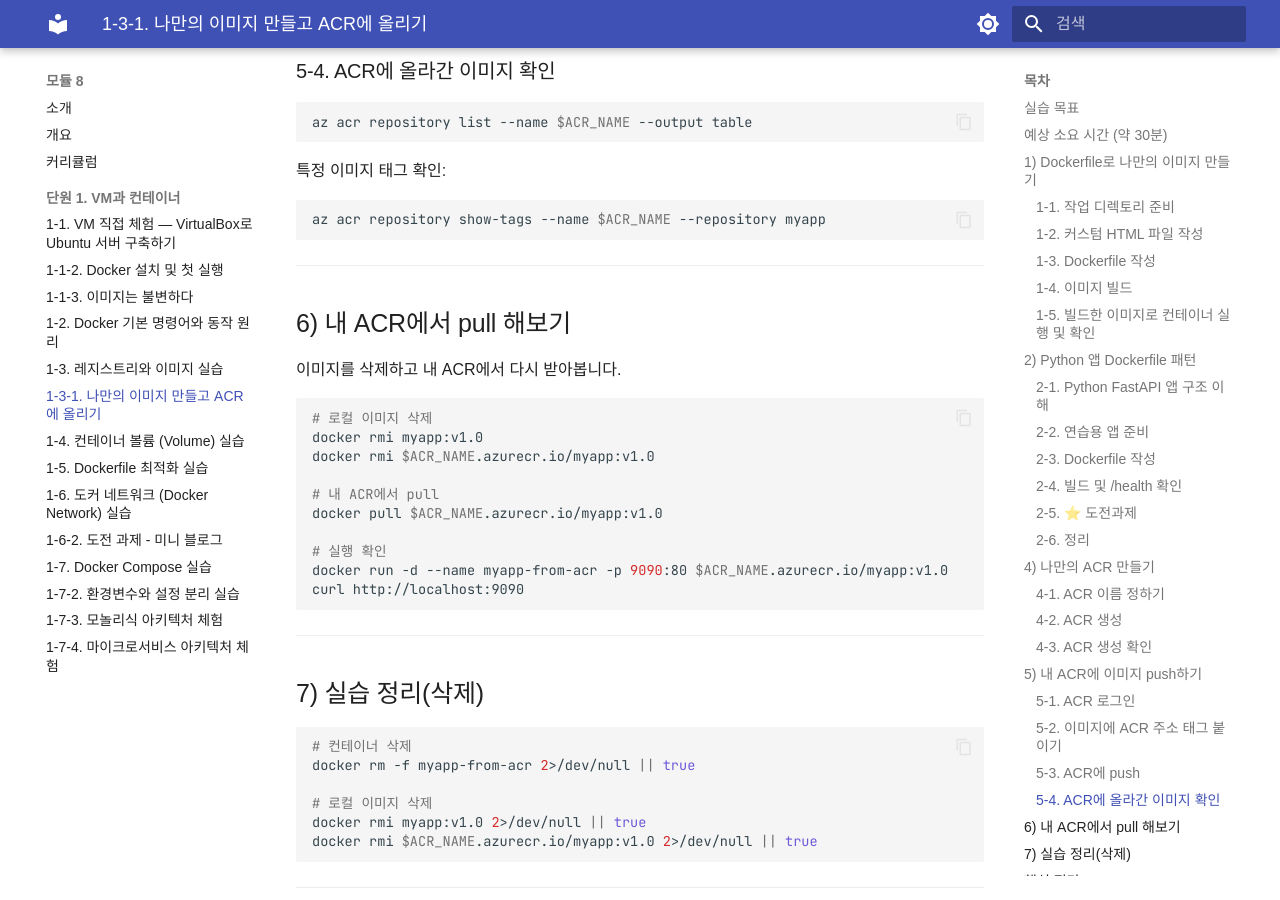
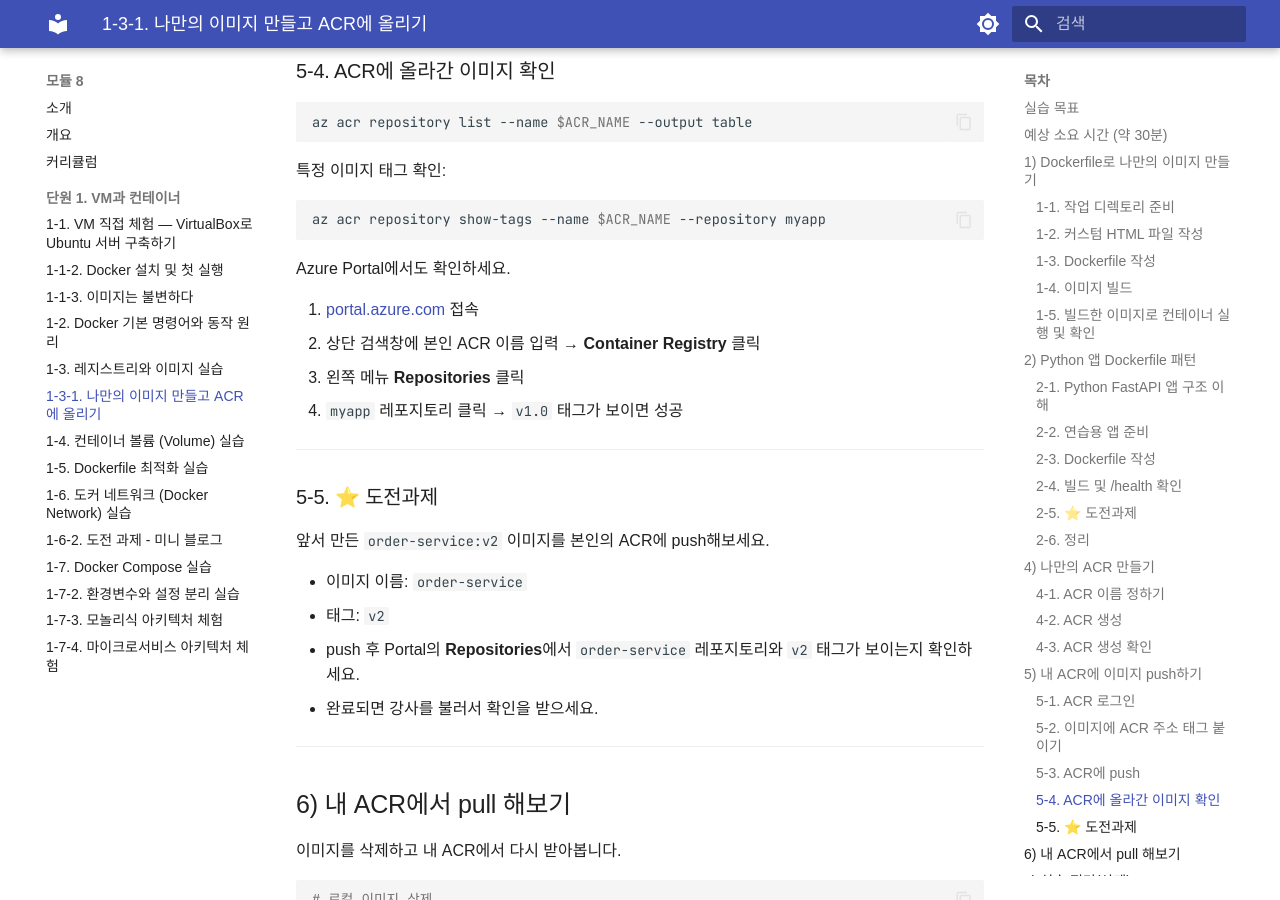
Before and after one commit to skilleat-labs/docker-k8s-labs, an MkDocs documentation site: the page built from docs/modules/module8/1-3-1.md, in a window 1280 px wide and 900 px high, scrolled down 7401 px. Built offline with MkDocs 1.6.1 and Material for MkDocs 9.7.7, drawn with Linux system fonts in a browser that asks for light colours; some web fonts are replaced.

Commit message:
docs: 모듈8 1-3-1 Portal 확인 안내 및 5-5 도전과제 추가
5-4에 Portal Repositories 확인 방법 추가, order-service:v2 ACR push 도전과제(5-5) 신설

Co-Authored-By: Claude Sonnet 4.6 <noreply@anthropic.com>

````diff
--- a/docs/modules/module8/1-3-1.md
+++ b/docs/modules/module8/1-3-1.md
@@ -391,6 +391,24 @@ az acr repository list --name $ACR_NAME --output table
 az acr repository show-tags --name $ACR_NAME --repository myapp
 ```
 
+Azure Portal에서도 확인하세요.
+
+1. [portal.azure.com](https://portal.azure.com) 접속
+2. 상단 검색창에 본인 ACR 이름 입력 → **Container Registry** 클릭
+3. 왼쪽 메뉴 **Repositories** 클릭
+4. `myapp` 레포지토리 클릭 → `v1.0` 태그가 보이면 성공
+
+---
+
+### 5-5. ⭐ 도전과제
+
+앞서 만든 `order-service:v2` 이미지를 본인의 ACR에 push해보세요.
+
+- 이미지 이름: `order-service`
+- 태그: `v2`
+- push 후 Portal의 **Repositories**에서 `order-service` 레포지토리와 `v2` 태그가 보이는지 확인하세요.
+- 완료되면 강사를 불러서 확인을 받으세요.
+
 ---
 
 ## 6) 내 ACR에서 pull 해보기
````
